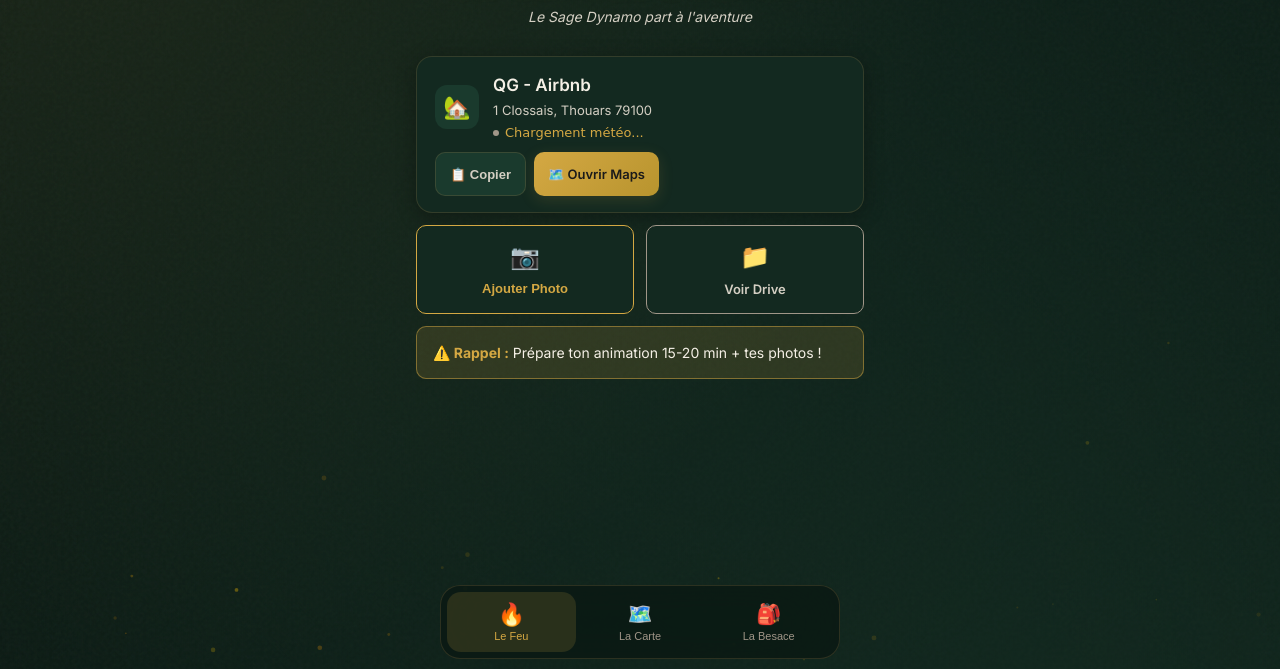
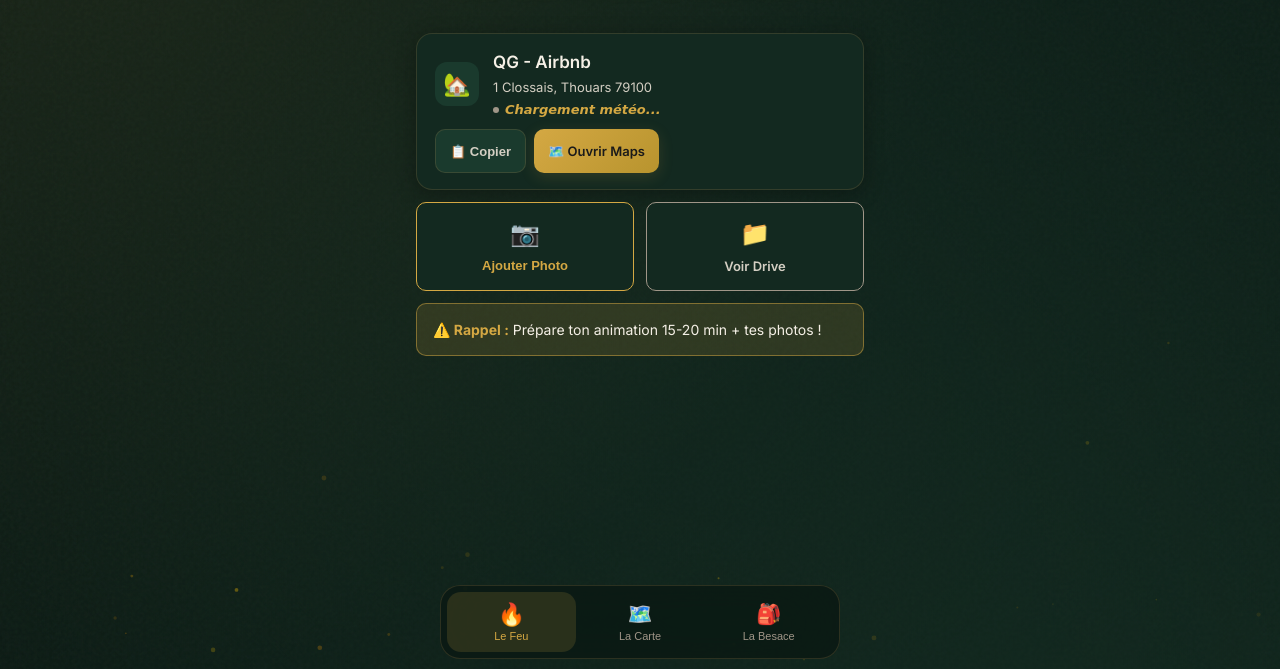
Before and after one commit to lesaffrejb-beep/EVG, a plain HTML site: page index.html in a window 1280 px wide. Shown: the part 131-800 px from the top of the page. Drawn offline with nearby package versions, Linux system fonts and the light colour scheme.

Commit message:
fix(ui): fonts, weather, upload, and menu polish based on user feedback

```diff
--- a/index.html
+++ b/index.html
@@ -9,7 +9,7 @@
     <meta name="theme-color" content="#0c1a14">
     <link rel="preconnect" href="https://fonts.googleapis.com">
     <link
-        href="https://fonts.googleapis.com/css2?family=Cinzel:wght@400;500;600;700;800&family=Inter:wght@300;400;500;600;700&display=swap"
+        href="https://fonts.googleapis.com/css2?family=Cinzel:wght@400;500;600;700;800&family=Inter:wght@300;400;500;600;700&family=Crimson+Text:ital,wght@0,400;0,600;1,400&display=swap"
         rel="stylesheet">
     <script src="https://cdn.jsdelivr.net/npm/chart.js"></script>
     <script src="https://cdn.jsdelivr.net/npm/canvas-confetti@1.9.2/dist/confetti.browser.min.js"></script>
@@ -580,25 +580,33 @@
             flex-shrink: 0;
         }
 
-        /* Typography - Handwritten Notes */
+        /* Typography - Readable Serif for Notes (Replacing Handwritten) */
         .handwritten,
         .timeline-desc,
         .logistics-desc,
         .activity-rules li,
-        .quest-meta span {
-            font-family: 'Patrick Hand', cursive;
-            font-size: 16px;
-            /* Slightly larger for readability */
-            letter-spacing: 0.5px;
+        .quest-meta span,
+        .recipe-badge,
+        #weather-widget {
+            font-family: 'Crimson Text', serif;
+            font-weight: 600;
+            font-size: 17px;
+            letter-spacing: 0;
             color: var(--text-secondary);
         }
 
         .timeline-desc {
             font-size: 17px;
-            line-height: 1.4;
+            line-height: 1.5;
             color: #d4cfc3;
-            /* Lighter for contrast */
-        }
+        }
+
+        /* Specific tweaks for weather to look good with serif */
+        #weather-widget {
+            font-style: italic;
+            color: var(--gold) !important;
+        }
+
 
         /* Timeline (The Map/Journal) - Restyling */
         .timeline-day {
@@ -1756,7 +1764,6 @@
                     <div class="header">
                         <div class="header-badge">⚔️ 16-18 Janvier 2026</div>
                         <h1 class="header-title">L'Aventure d'Arthur</h1>
-                        <p class="header-sub">Le Sage Dynamo part à l'aventure</p>
                     </div>
 
                     ${current ? `
```
